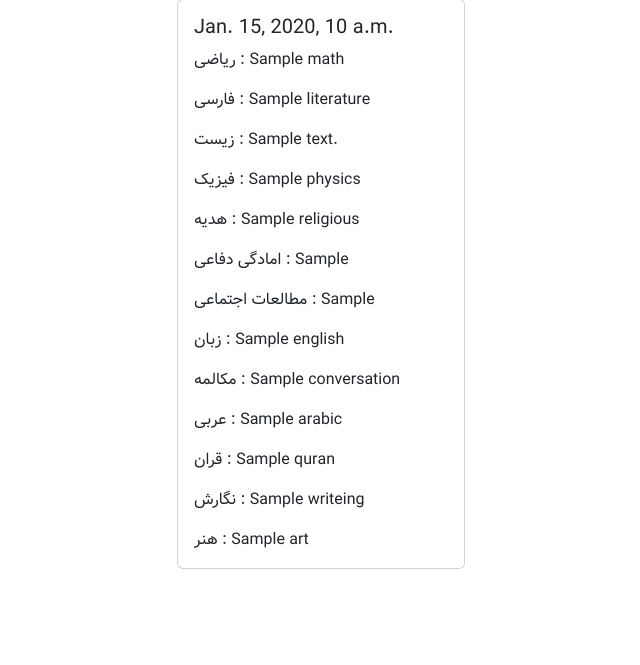
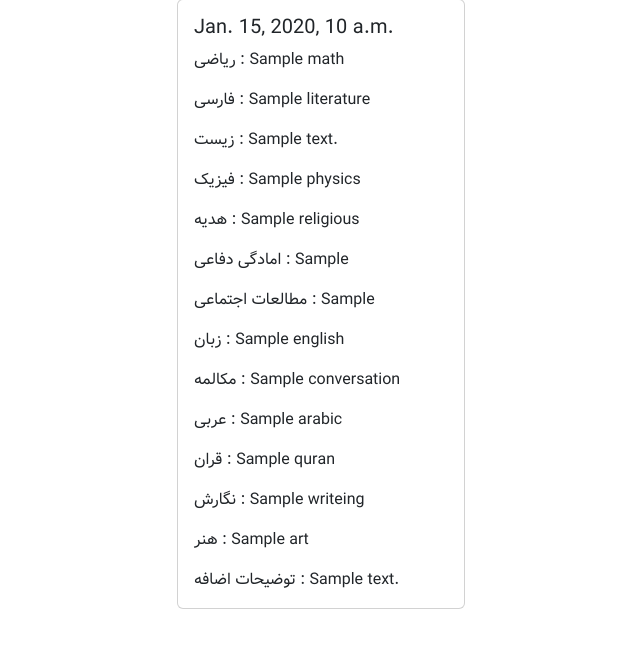
Before and after one commit to EXE88/homeworkcenter, a Django app: template main/templates/main/mainpage.html in a window 1280 px wide. Shown: the part 73-738 px from the top of the page, without its empty margins (319-959 px from the left). Run offline with Django 4.2, Linux system fonts and the light colour scheme; the template is opened without the code that fills it: most values are stand-ins (such as "Sample title", 1, 10 or a date in 2020).

Commit message:
show more_description in homepage cards=

```diff
--- a/main/templates/main/mainpage.html
+++ b/main/templates/main/mainpage.html
@@ -44,6 +44,9 @@
                 {% if model.art != '' %}
                     <p class="card-text">هنر : {{model.art}}</p>
                 {% endif %}
+                {% if model.more_description != '' %}
+                    <p class="card-text">توضیحات اضافه : {{model.more_description}}</p>
+                {% endif %}
                 {% if request.user.is_staff %}
                     <a href="{% url "edit_homeowork_page" model.id %}" class="btn btn-primary">ویرایش</a>
                     <a href="{% url "delete_homework_page" model.id %}" class="btn btn-danger">حذف</a>
```
Also changed, not shown: db.sqlite3.
